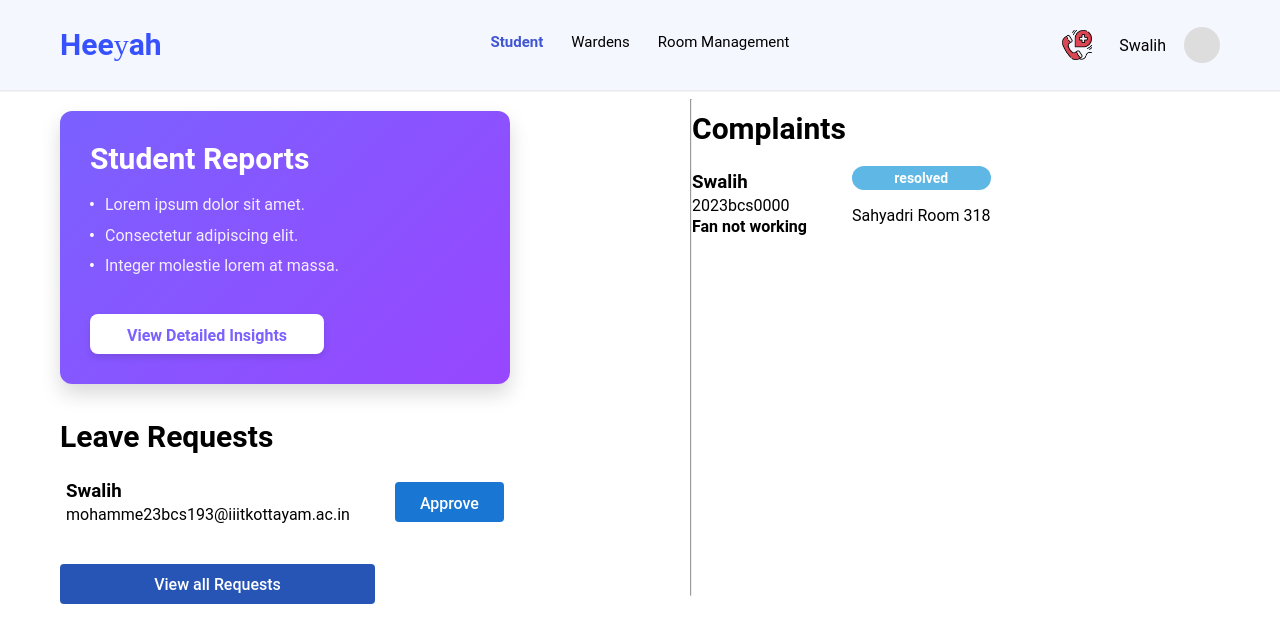
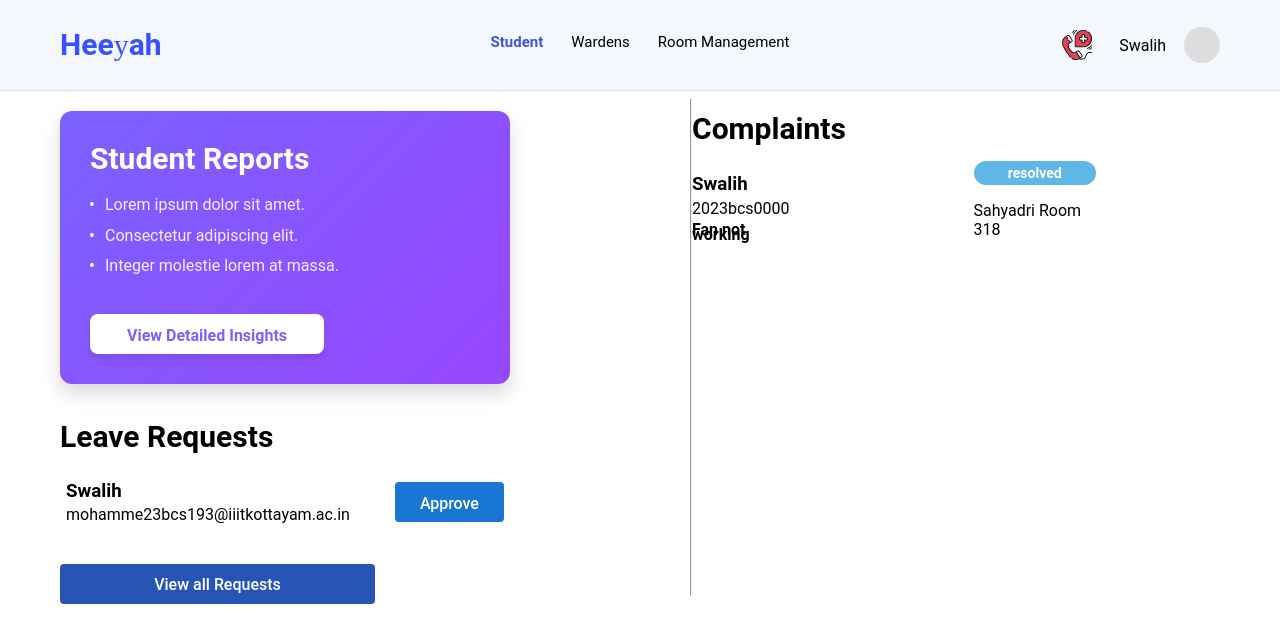
Before and after one commit to leahmarymathew/heeyah, a React (Vite) app in the folder frontend/: page /warden-dashboard in a window 1280 px wide. Shown: the top 642 px of the page. Built offline with nearby package versions, Linux system fonts and the light colour scheme.

Commit message:
increade gap of commplaint section

```diff
--- a/frontend/src/pages/wardenDashboard.css
+++ b/frontend/src/pages/wardenDashboard.css
@@ -110,7 +110,7 @@ h2 {
 }
 .compItem{
   display: flex;
-  gap: 45px;
+  gap: 180px;
   /* FIX: Align items to the start (left) instead of centering them */
   justify-content: flex-start;
   align-items: center;
```
